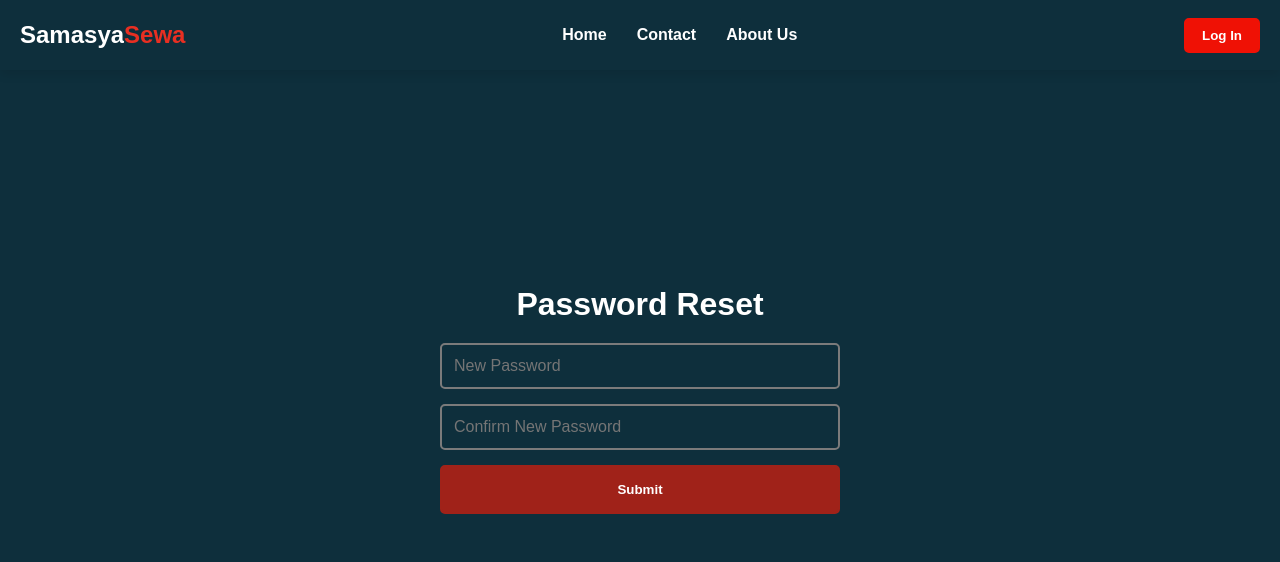
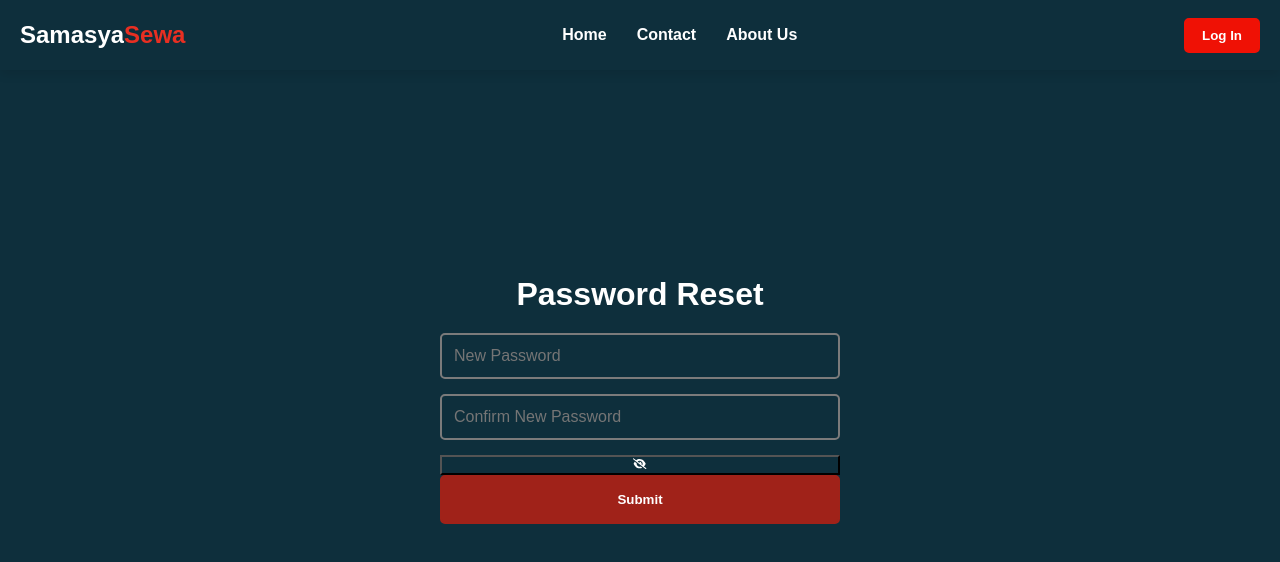
Before and after one commit to Manisha-Tmg/My-project, a React (Create React App) app: page /forgot in a window 1280 px wide. Shown: the top 562 px of the page. Built offline with nearby package versions, Linux system fonts and the light colour scheme.

Commit message:
Updated code in passwordreset

```diff
--- a/src/Pages/Passwordreset.js
+++ b/src/Pages/Passwordreset.js
@@ -1,12 +1,14 @@
 import React, { useState } from "react";
 import "../Scss/forgot.scss";
-import { json, useNavigate } from "react-router-dom";
+import { useNavigate } from "react-router-dom";
 import { APIURL } from "../env";
-import { Type } from "lucide-react";
+import { FaEye, FaEyeSlash } from "react-icons/fa6";
 
 const Passwordreset = () => {
   const [password, setPassword] = useState("");
   const [confirmpassword, setconfirmpassword] = useState("");
+  const [unHide, setUnHide] = useState(false);
+
   const navigate = useNavigate();
 
   async function handlePassword(event) {
@@ -39,13 +41,16 @@ const Passwordreset = () => {
         />
 
         <input
-          type="password"
+          type={unHide ? "text" : "password"}
           placeholder="Confirm New Password"
           className="password-input"
           value={confirmpassword}
           onChange={(e) => setconfirmpassword(e.target.value)}
           required
         />
+        <button type="text" className="btn" onClick={() => setUnHide(!unHide)}>
+          {unHide ? <FaEye /> : <FaEyeSlash />}
+        </button>
         <button
           type="submit"
           className="submit-button"
```
